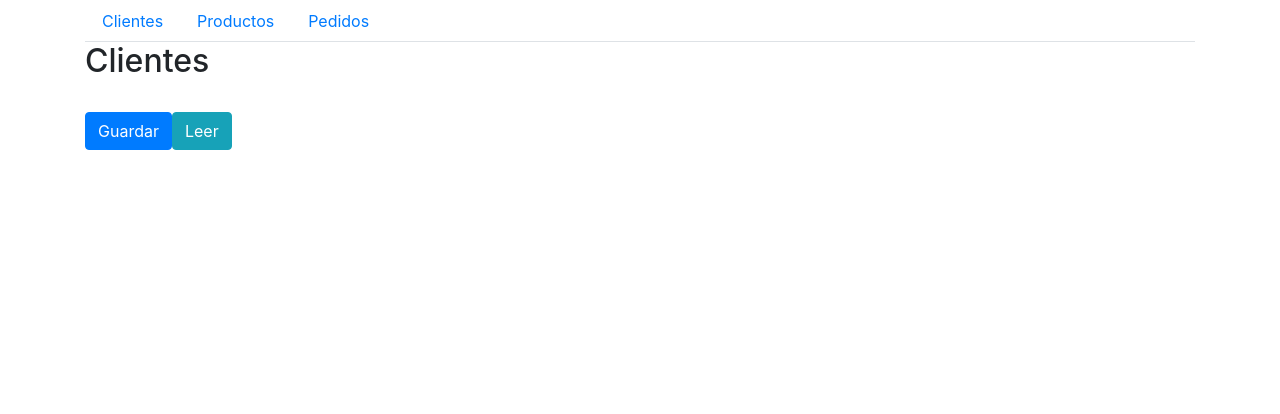
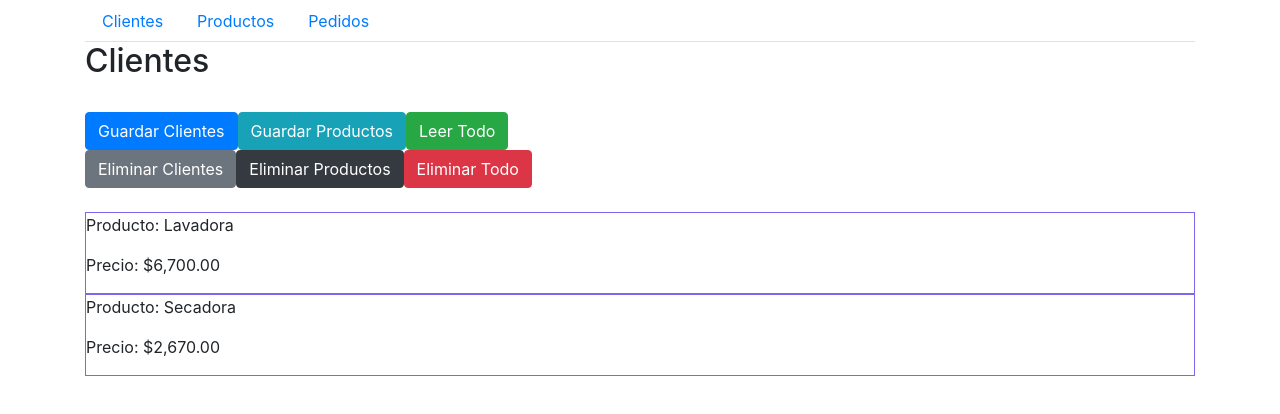
Before and after one commit to StarFenix/Pedidos, an Angular app: page / in a window 1280 px wide. Shown: the top 414 px of the page. Built offline with nearby package versions, Linux system fonts and the light colour scheme.

Commit message:
RemoveItem

```diff
--- a/src/app/clientes/clientes.component.css
+++ b/src/app/clientes/clientes.component.css
@@ -0,0 +1,7 @@
+.clientesConten{
+    border: 1px solid plum;
+}
+
+.prodsConten{
+  border: 1px solid mediumslateblue;
+}
--- a/src/app/clientes/clientes.component.html
+++ b/src/app/clientes/clientes.component.html
@@ -1,11 +1,21 @@
 <div class="container">
   <h2>Clientes</h2>
   <br>
-  <button class="btn btn-primary" (click)="guardarCliente()">Guardar</button>
-  <button class="btn btn-info" (click)="leerCliente()">Leer</button>
+  <button class="btn btn-primary" (click)="guardarCliente()">Guardar Clientes</button>
+  <button class="btn btn-info" (click)="guardarProductos()">Guardar Productos</button>
+  <button class="btn btn-success" (click)="leer()">Leer Todo</button>
+  <br>
+  <button class="btn btn-secondary" (click)="eliminarClientes()">Eliminar Clientes</button>
+  <button class="btn btn-dark" (click)="eliminarProductos()">Eliminar Productos</button>
+  <button class="btn btn-danger" (click)="eliminarTodo()">Eliminar Todo</button>
   <br><br>
-  <div *ngFor ="let cliente of clientes">
+  <div class="clientesConten" *ngFor ="let cliente of clientes">
     <p>Cliente: {{ cliente.nombre }} </p>
     <p>Edad: {{ cliente.edad }} </p>
   </div>
+
+  <div class="prodsConten" *ngFor ="let producto of productos">
+    <p>Producto: {{ producto.nombre }} </p>
+    <p>Precio: {{ producto.precio | currency }} </p>
+  </div>
 </div>
--- a/src/app/clientes/clientes.component.ts
+++ b/src/app/clientes/clientes.component.ts
@@ -4,6 +4,11 @@ interface Clientes{
   nombre: string;
   apellido: string;
   edad: number;
+}
+
+interface Productos{
+  nombre: string;
+  precio: number;
 }
 
 @Component({
@@ -13,10 +18,12 @@ interface Clientes{
 })
 export class ClientesComponent implements OnInit {
   clientes: Array<Clientes> = new Array<Clientes>();
+  productos: Array<Productos> = new Array<Productos>();
+
   constructor() { }
 
   ngOnInit(): void {
-    /*this.clientes.push({
+    /* this.clientes.push({
       nombre: "Jazmín",
       apellido: "Santiago",
       edad: 23
@@ -27,14 +34,40 @@ export class ClientesComponent implements OnInit {
       edad: 25
     }
     ) */
+
+    this.productos.push({
+      nombre: "Lavadora",
+      precio: 6700
+    },
+    {
+      nombre: "Secadora",
+      precio: 2670
+    })
   }
 
   guardarCliente(){
     localStorage.setItem("clientes", JSON.stringify(this.clientes))
   }
 
-  leerCliente(){
+  guardarProductos(){
+    localStorage.setItem("productos", JSON.stringify(this.productos))
+  }
+
+  leer(){
     this.clientes = JSON.parse(localStorage.getItem("clientes"))
+    this.productos = JSON.parse(localStorage.getItem("productos"))
+  }
+
+  eliminarClientes(){
+    localStorage.removeItem("clientes")
+  }
+
+  eliminarProductos(){
+    localStorage.removeItem("productos")
+  }
+
+  eliminarTodo(){
+    localStorage.clear()
   }
 
 }
```
